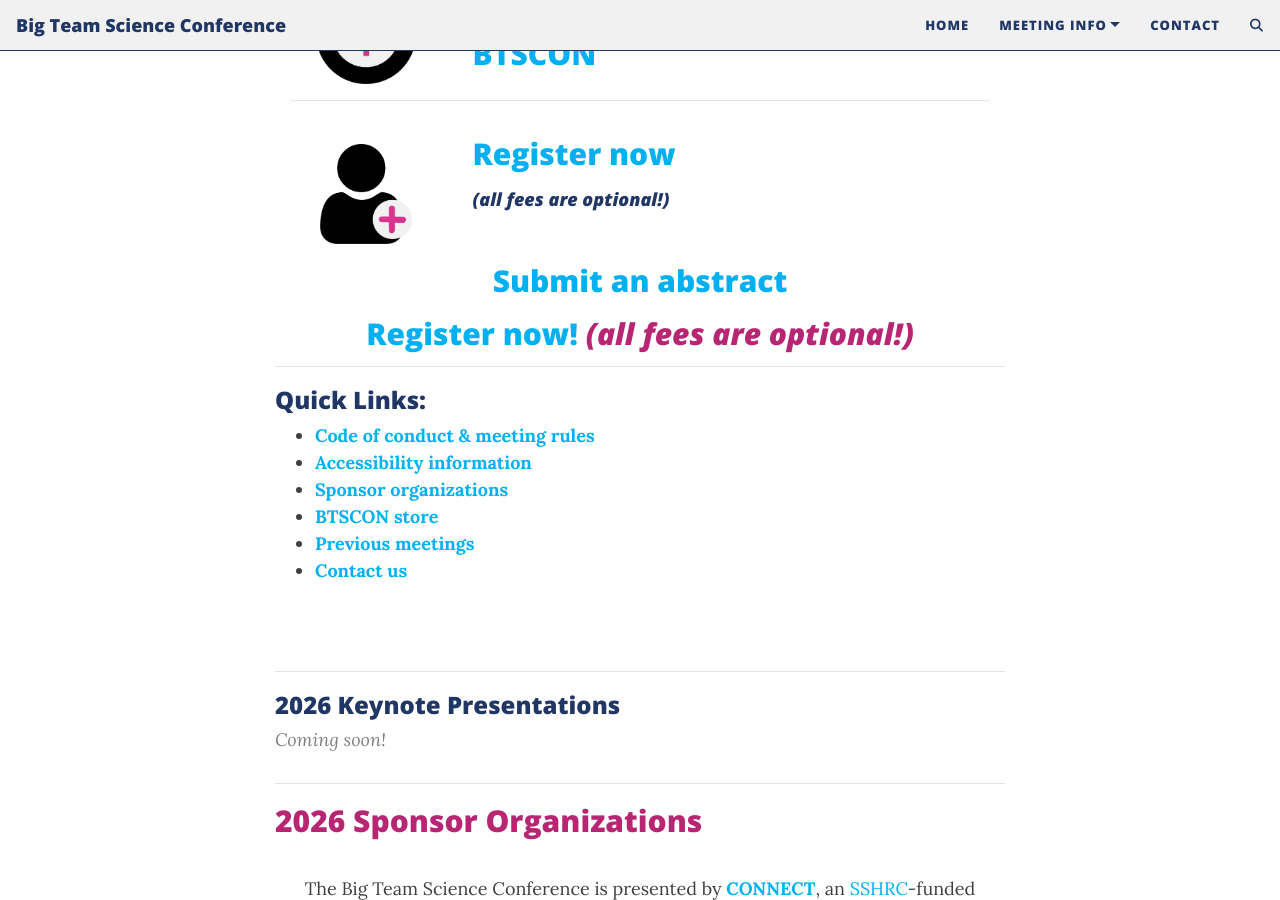
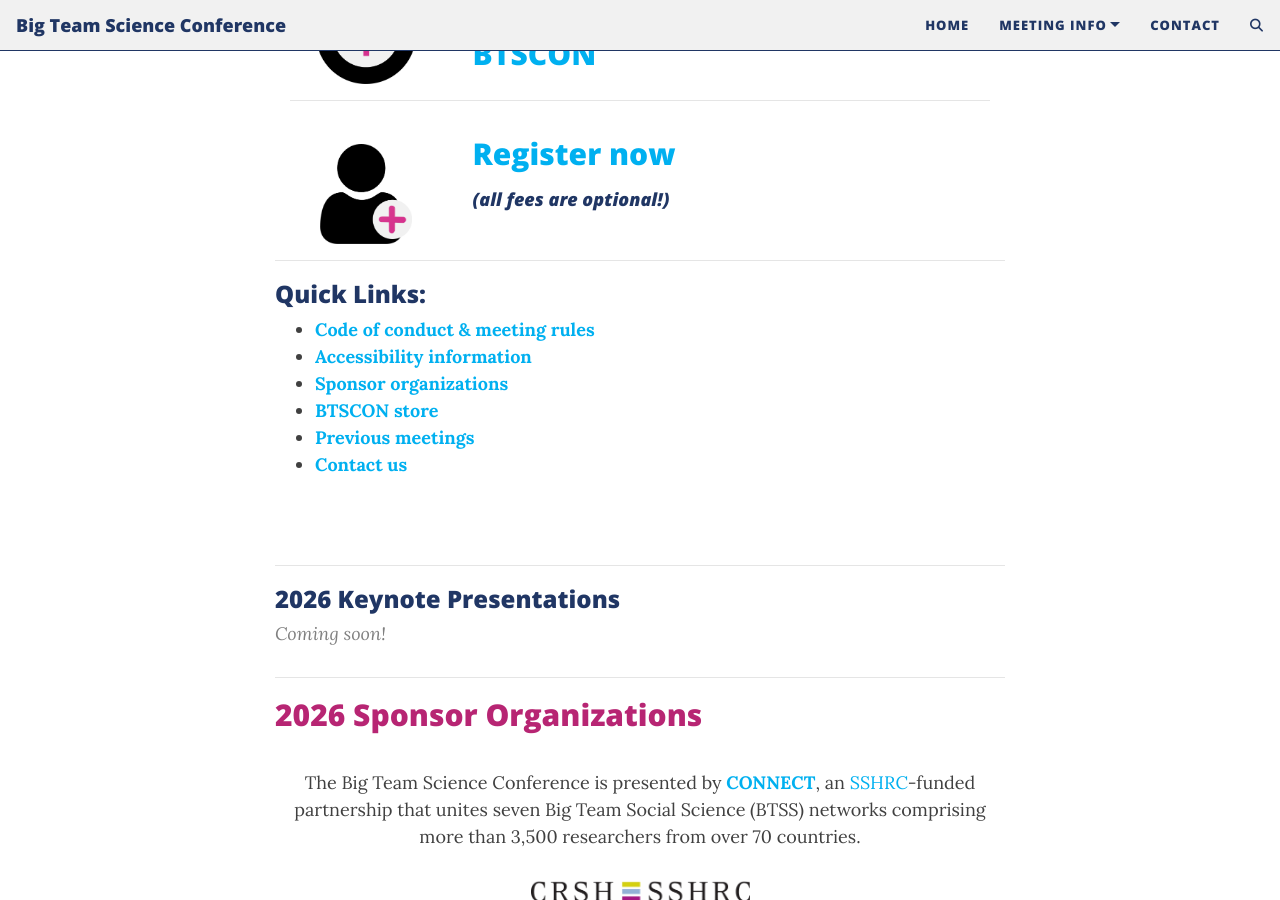
Before and after one commit to bigteamscienceconference/bigteamscienceconference.github.io, a Jekyll site: the page built from index.md, in a window 1280 px wide and 900 px high, scrolled down 930 px. Built offline with Jekyll 4.4.1, drawn with Linux system fonts in a browser that asks for light colours; comment, search, counter and statistics services are not loaded.

Commit message:
Update index.md

```diff
--- a/index.md
+++ b/index.md
@@ -44,8 +44,6 @@ layout: page
   </div>
 </section>
 
-<h2 align="center"><a href="{{site.baseurl}}/submissions/">Submit an abstract</a></h2>
-<h2 align="center"><a href="{{site.baseurl}}/registration/">Register now!</a> <i>(all fees are optional!)</i></h2>
 
 ***
 
```
